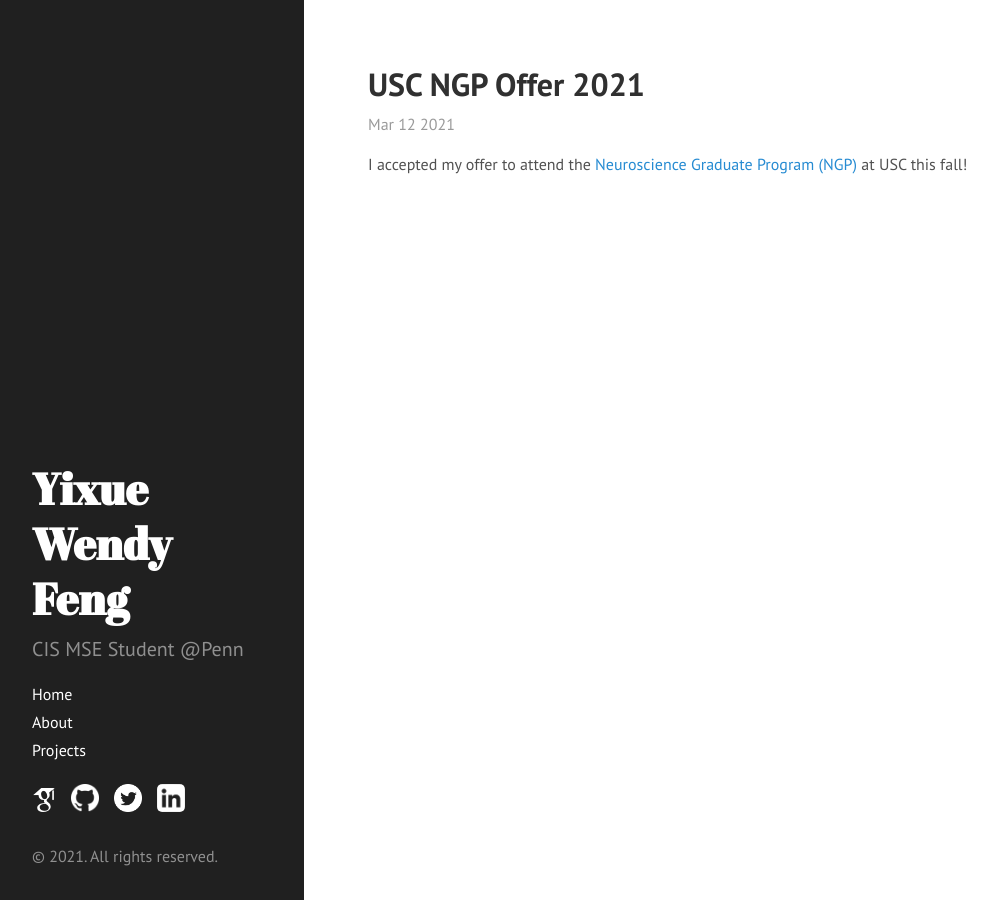
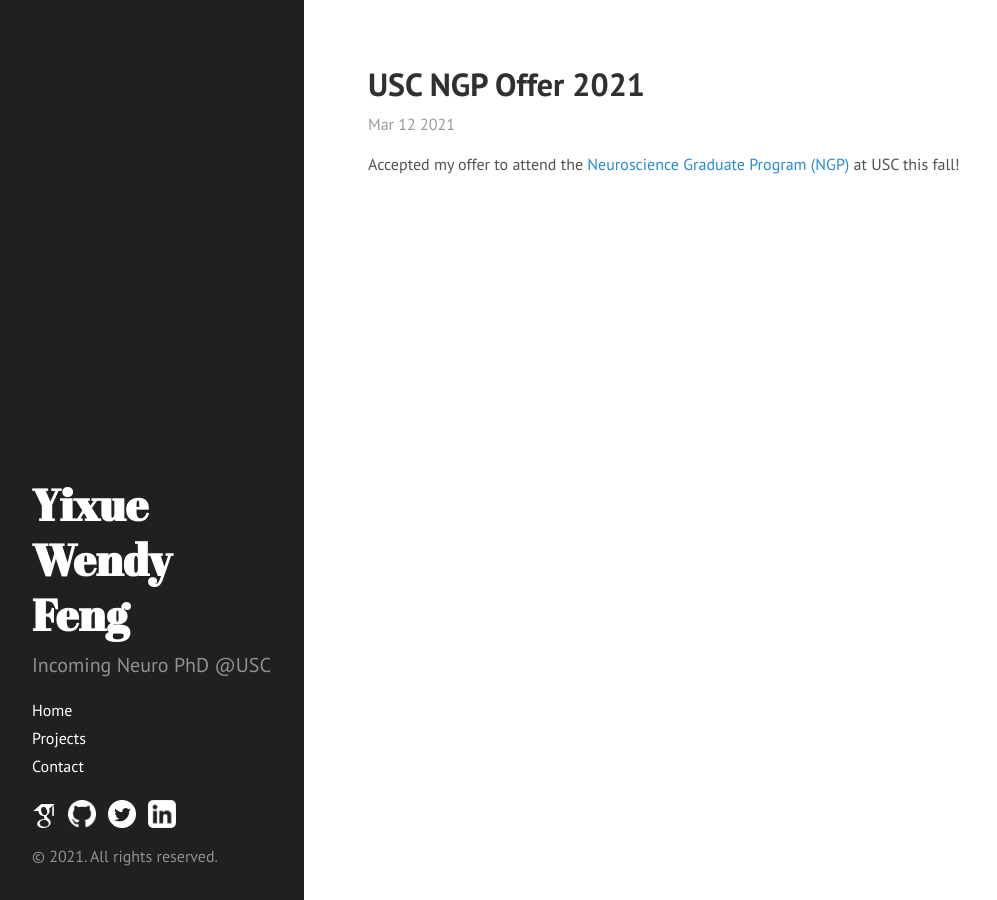
Before and after one commit to wendyfyx/wendyfyx.github.io, a Jekyll site: the page built from _posts/2021-03-12-usc-ngp.md, in a window 1280 px wide. Shown: the whole page, without its empty margins (0-997 px from the left). Built offline with Jekyll 4.4.1, drawn with Linux system fonts in a browser that asks for light colours; some web fonts are replaced.

Commit message:
Add contact form and update news

```diff
--- a/_config.yml
+++ b/_config.yml
@@ -9,7 +9,7 @@
 # Setup
 title:            Yixue Wendy Feng
 tagline:          'Home'
-description:      "CIS MSE Student @Penn"
+description:      "Incoming Neuro PhD @USC"
 url:              http://wendyfyx.github.io/
 baseurl:          /
 
--- a/_includes/sidebar.html
+++ b/_includes/sidebar.html
@@ -6,9 +6,12 @@
   }
 
   .sidebar-logos> :not(:last-child) {
+    margin-right: 12px;
+  }
+
+  .sidebar-logo {
     width: auto;
     height: 28px;
-    margin-right: 15px;
   }
 
   @media (min-width: 48em) {
@@ -37,7 +40,7 @@
       `layout: page` in the front-matter. See readme for usage.
       {% endcomment %}
 
-      {% assign pages_list = site.pages %}
+      <!-- {% assign pages_list = site.pages %}
       {% for node in pages_list %}
       {% if node.title != null %}
       {% if node.layout == "page" %}
@@ -45,7 +48,9 @@
         }}</a>
       {% endif %}
       {% endif %}
-      {% endfor %}
+      {% endfor %} -->
+      <a class="sidebar-nav-item" href="/projects/">Projects</a>
+      <a class="sidebar-nav-item" href="/contact/">Contact</a>
 
       <!-- <a class="sidebar-nav-item" href="{{ site.github.repo }}/archive/v{{ site.version }}.zip">Download</a>
       <a class="sidebar-nav-item" href="{{ site.github.repo }}">GitHub project</a>
@@ -64,9 +69,12 @@
         <a href="https://twitter.com/wendyfyx" class="sidebar-logo">
           <img height="28px" src="/assets/sidebar/twitter-icon-white.png" alt="Twitter">
         </a>
-        <a href="https://www.linkedin.com/in/yixue-wendy-feng-97b01a123/">
+        <a href="https://www.linkedin.com/in/yixue-wendy-feng-97b01a123/" class="sidebar-logo">
           <img height="28px" src="/assets/sidebar/linkedin-icon-64-white.png" alt="LinkedIn">
         </a>
+        <!-- <a href="mailto: wendyfyx@seas.upenn.edu" class="sidebar-logo">
+          <img height="28px" src="/assets/sidebar/email-64.png" alt="Email">
+        </a> -->
       </div>
     </nav>
 
--- a/_posts/2021-03-12-usc-ngp.md
+++ b/_posts/2021-03-12-usc-ngp.md
@@ -3,4 +3,4 @@
 title: USC NGP Offer 2021
 ---
 
-I accepted my offer to attend the [Neuroscience Graduate Program (NGP)](https://ngp.usc.edu) at USC this fall!
+Accepted my offer to attend the [Neuroscience Graduate Program (NGP)](https://ngp.usc.edu) at USC this fall!
--- a/public/css/hyde.css
+++ b/public/css/hyde.css
@@ -263,10 +263,10 @@
 
 /* Custom */
 
-.news-title {
+.index-title {
   font-size: 25px;
   font-weight: 700;
-  margin-top: 20px;
+  margin-top: 1em;
   margin-bottom: 10px;
 }
 
```
Also changed, not shown: _posts/2021-05-14-upenn-cis-graduation.md (added, +6 -0 lines), about.html (deleted, +0 -7 lines), contact.html (added, +139 -0 lines), index.html (+14 -10 lines), assets/sidebar/email-64.png (added).
